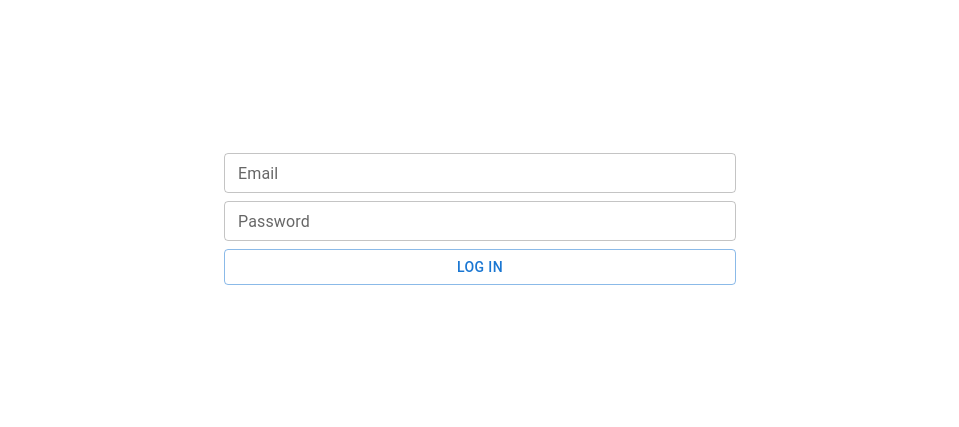
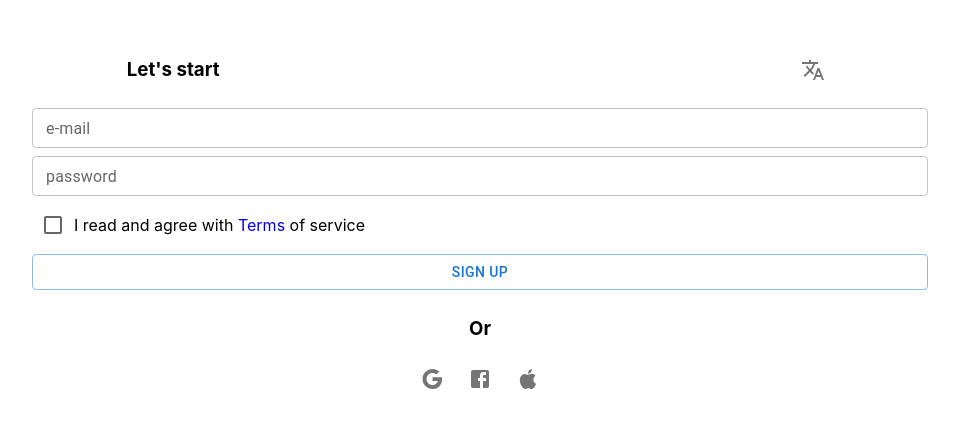
Before and after one commit to IfuryI/pwa-react-typescript, a React (Create React App) app: page /pwa-react-typescript/login in a window 1280 px wide. Shown: the part 181-608 px from the top of the page, without its empty margins (160-1119 px from the left). Built offline with nearby package versions, Linux system fonts and the light colour scheme.

Commit message:
signup page

```diff
--- a/src/pages/Login/Login.css
+++ b/src/pages/Login/Login.css
@@ -1,5 +1,8 @@
+.container {
+    height: 100%;
+}
+
 .container, .group {
-    height: 100%;
     display: flex;
     flex-direction: column;
     justify-content: center;
@@ -7,10 +10,35 @@
     gap: 0.5rem 0;
 }
 
-.group {
-    width: 40%;
+.header-and-translate {
+    display: flex;
+    justify-content: space-around;
+    align-items: center;
+    width: 100%;
 }
 
-.group > * {
+.group {
+    width: 70vw;
+    align-items: flex-start;
+}
+
+.terms-check {
+    display: flex;
+    align-items: center;
+}
+
+#terms-link {
+    text-decoration: dashed gray;
+}
+
+.additional-signup-methods {
     width: 100%;
+    text-align: center;
 }
+
+.additional-methods {
+    width: 100%;
+    display: flex;
+    justify-content: center;
+    gap: 0.5rem;
+}
--- a/src/pages/Login/Login.tsx
+++ b/src/pages/Login/Login.tsx
@@ -1,18 +1,43 @@
-import { Button, TextField } from "@mui/material"
+import { Button, Checkbox, IconButton, TextField } from "@mui/material"
 import './Login.css';
+import AppleIcon from '@mui/icons-material/Apple';
+import GoogleIcon from '@mui/icons-material/Google';
+import FacebookIcon from '@mui/icons-material/Facebook';
+import TranslateIcon from '@mui/icons-material/Translate';
+import { useState } from "react";
 
 export const Login = () => {
+
+  const [termsAccepted, setTermsAccepter] = useState(false);
+
   return <div className="container">
+    <div className="header-and-translate">
+        <h3>Let's start</h3>
+        <IconButton  aria-label="translate"><TranslateIcon/></IconButton>
+      </div>
     <div className="group">
-      <TextField label="Email"
+      <TextField fullWidth label="e-mail"
         variant="outlined"
-        size="small"/>
+        size="small" />
 
-      <TextField label="Password"
+      <TextField fullWidth label="password"
         variant="outlined"
-        size="small"/>
+        size="small" />
 
-      <Button className="" variant="outlined">Log In</Button>
+      <div className="terms-check">
+        <Checkbox checked={termsAccepted} onChange={() => setTermsAccepter(!termsAccepted)}/>
+        <label>I read and agree with <a id="terms-link" href="#">Terms</a> of service</label>
+      </div>
+
+      <Button className="" fullWidth variant="outlined">Sign Up</Button>
+    </div>
+    <div className="additional-signup-methods">
+    <h3>Or</h3>
+      <div className="additional-methods">
+        <IconButton aria-label="google"><GoogleIcon/></IconButton>
+        <IconButton aria-label="facebook"><FacebookIcon/></IconButton>
+        <IconButton aria-label="apple"><AppleIcon/></IconButton>
+      </div>
     </div>
   </div>
 }
```
